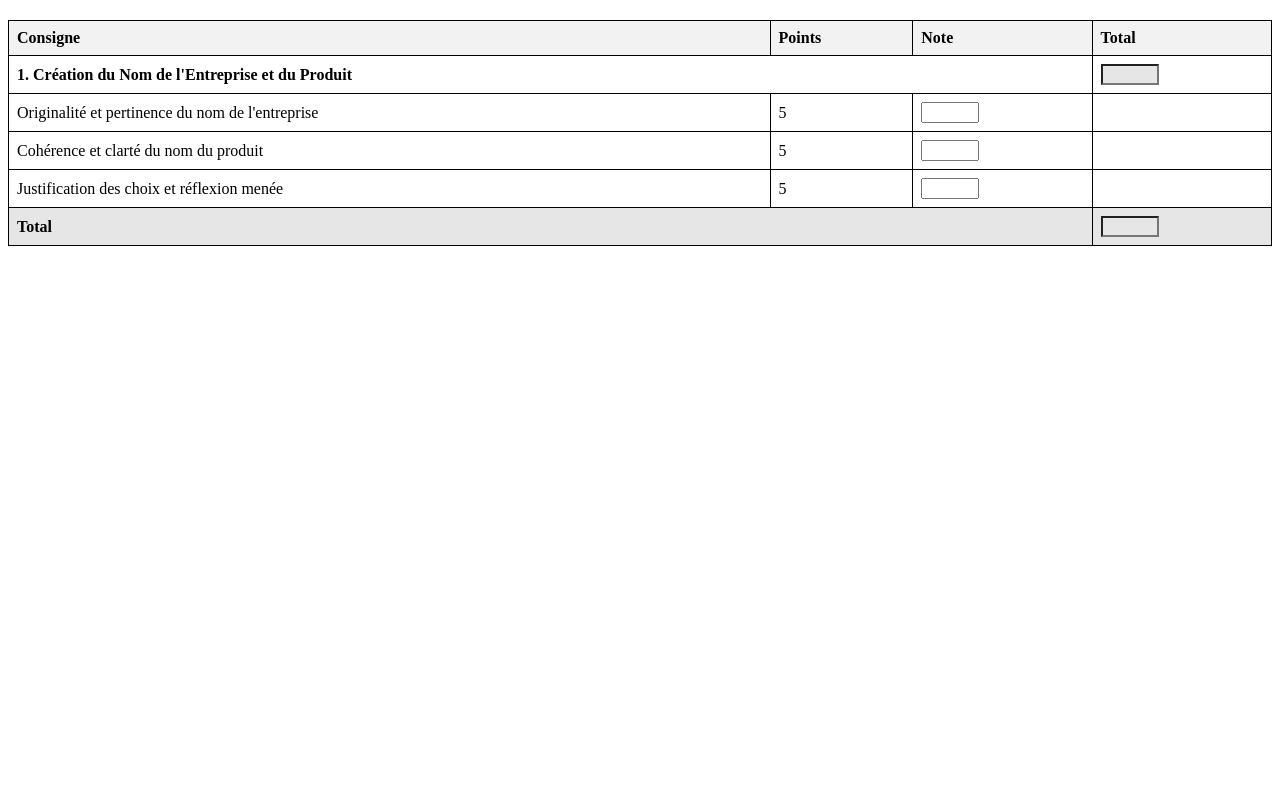
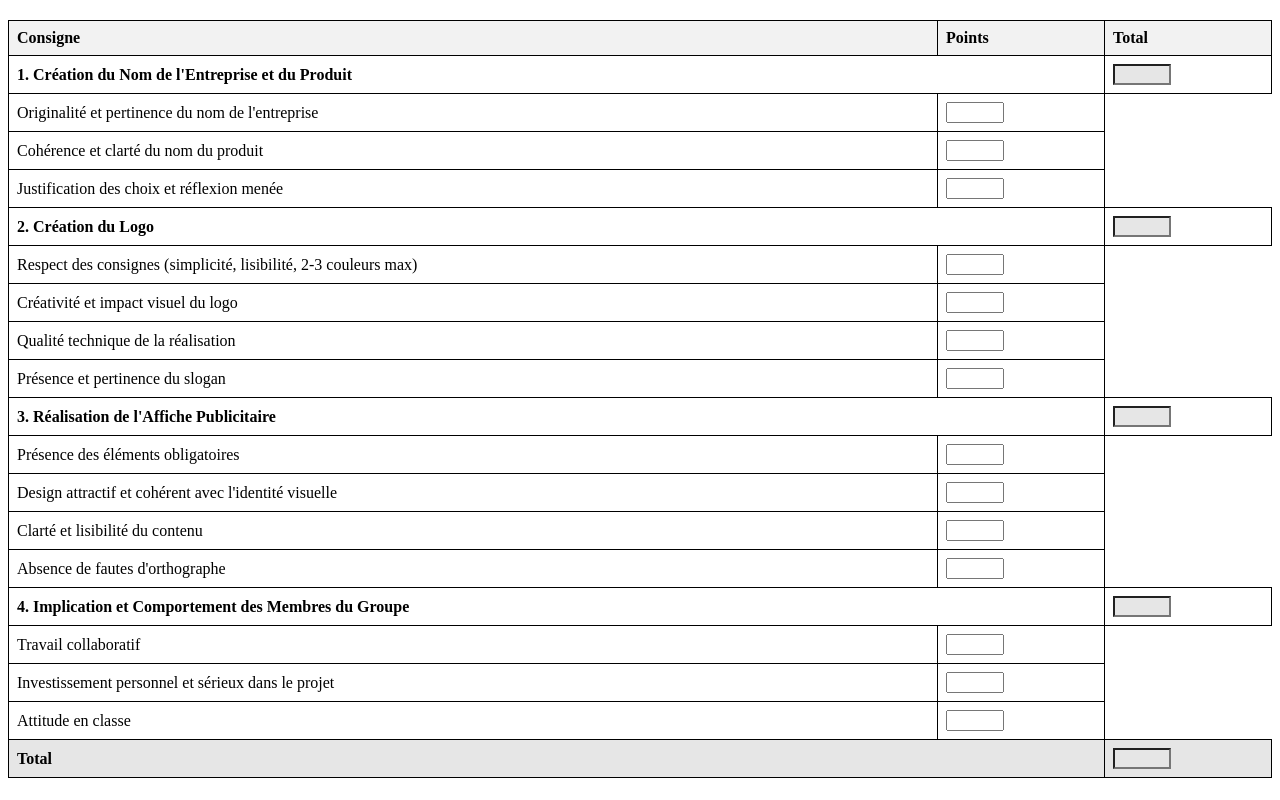
Before and after one commit to my270/bareme, a plain HTML site: page index.html in a window 1280 px wide. Drawn offline with Linux system fonts and the light colour scheme.

Commit message:
Update index.html

```diff
--- a/index.html
+++ b/index.html
@@ -26,29 +26,26 @@
     </style>
     <script>
         function updateTotals() {
-            let sections = [
-                {start: 0, end: 2},   // Section 1: 3 critères
-                {start: 3, end: 6},   // Section 2: 4 critères
-                {start: 7, end: 10},  // Section 3: 4 critères
-                {start: 11, end: 13}  // Section 4: 3 critères
-            ];
+            let sectionInputs = document.querySelectorAll("table tr td input.score");
+            let totalFields = document.querySelectorAll("table tr td input.total");
+            let grandTotal = 0;
+            let sectionIndex = 0;
+            let sectionTotal = 0;
+            let sectionCounts = [3, 4, 4, 3]; // Nombre de critères par section
 
-            let scores = document.querySelectorAll(".note");
-            let totals = document.querySelectorAll(".total");
-            let grandTotal = 0;
+            sectionInputs.forEach((input, index) => {
+                let score = parseInt(input.value) || 0;
+                sectionTotal += score;
+                grandTotal += score;
 
-            // Calculer les totaux par section
-            sections.forEach((section, index) => {
-                let sectionTotal = 0;
-                for(let i = section.start; i <= section.end; i++) {
-                    sectionTotal += Number(scores[i].value) || 0;
+                if ((index + 1) % sectionCounts[sectionIndex] === 0) {
+                    totalFields[sectionIndex].value = sectionTotal;
+                    sectionTotal = 0;
+                    sectionIndex++;
                 }
-                totals[index].value = sectionTotal;
-                grandTotal += sectionTotal;
             });
 
-            // Mettre à jour le total général
-            totals[totals.length - 1].value = grandTotal;
+            totalFields[totalFields.length - 1].value = grandTotal;
         }
     </script>
 </head>
@@ -57,38 +54,86 @@
         <tr>
             <th>Consigne</th>
             <th>Points</th>
-            <th>Note</th>
             <th>Total</th>
         </tr>
         <tr>
-            <td colspan="3"><strong>1. Création du Nom de l'Entreprise et du Produit</strong></td>
+            <td colspan="2"><strong>1. Création du Nom de l'Entreprise et du Produit</strong></td>
             <td><input type="text" class="total" readonly></td>
         </tr>
         <tr>
             <td>Originalité et pertinence du nom de l'entreprise</td>
-            <td>5</td>
-            <td><input type="number" class="note" max="5" oninput="updateTotals()"></td>
-            <td></td>
+            <td><input type="number" class="score" oninput="updateTotals()"></td>
         </tr>
         <tr>
             <td>Cohérence et clarté du nom du produit</td>
-            <td>5</td>
-            <td><input type="number" class="note" max="5" oninput="updateTotals()"></td>
-            <td></td>
+            <td><input type="number" class="score" oninput="updateTotals()"></td>
         </tr>
         <tr>
             <td>Justification des choix et réflexion menée</td>
-            <td>5</td>
-            <td><input type="number" class="note" max="5" oninput="updateTotals()"></td>
-            <td></td>
+            <td><input type="number" class="score" oninput="updateTotals()"></td>
         </tr>
-        <!-- Répétez le même modèle pour les autres sections -->
-        <!-- Assurez-vous d'utiliser la classe "note" pour les champs de notes -->
-        <!-- ... -->
+        <tr>
+            <td colspan="2"><strong>2. Création du Logo</strong></td>
+            <td><input type="text" class="total" readonly></td>
+        </tr>
+        <tr>
+            <td>Respect des consignes (simplicité, lisibilité, 2-3 couleurs max)</td>
+            <td><input type="number" class="score" oninput="updateTotals()"></td>
+        </tr>
+        <tr>
+            <td>Créativité et impact visuel du logo</td>
+            <td><input type="number" class="score" oninput="updateTotals()"></td>
+        </tr>
+        <tr>
+            <td>Qualité technique de la réalisation</td>
+            <td><input type="number" class="score" oninput="updateTotals()"></td>
+        </tr>
+        <tr>
+            <td>Présence et pertinence du slogan</td>
+            <td><input type="number" class="score" oninput="updateTotals()"></td>
+        </tr>
+        <tr>
+            <td colspan="2"><strong>3. Réalisation de l'Affiche Publicitaire</strong></td>
+            <td><input type="text" class="total" readonly></td>
+        </tr>
+        <tr>
+            <td>Présence des éléments obligatoires</td>
+            <td><input type="number" class="score" oninput="updateTotals()"></td>
+        </tr>
+        <tr>
+            <td>Design attractif et cohérent avec l'identité visuelle</td>
+            <td><input type="number" class="score" oninput="updateTotals()"></td>
+        </tr>
+        <tr>
+            <td>Clarté et lisibilité du contenu</td>
+            <td><input type="number" class="score" oninput="updateTotals()"></td>
+        </tr>
+        <tr>
+            <td>Absence de fautes d'orthographe</td>
+            <td><input type="number" class="score" oninput="updateTotals()"></td>
+        </tr>
+        <tr>
+            <td colspan="2"><strong>4. Implication et Comportement des Membres du Groupe</strong></td>
+            <td><input type="text" class="total" readonly></td>
+        </tr>
+        <tr>
+            <td>Travail collaboratif</td>
+            <td><input type="number" class="score" oninput="updateTotals()"></td>
+        </tr>
+        <tr>
+            <td>Investissement personnel et sérieux dans le projet</td>
+            <td><input type="number" class="score" oninput="updateTotals()"></td>
+        </tr>
+        <tr>
+            <td>Attitude en classe</td>
+            <td><input type="number" class="score" oninput="updateTotals()"></td>
+        </tr>
         <tr class="total">
-            <td colspan="3">Total</td>
+            <td colspan="2">Total</td>
             <td><input type="text" class="total" readonly></td>
         </tr>
     </table>
 </body>
 </html>
+
+</html>
```
